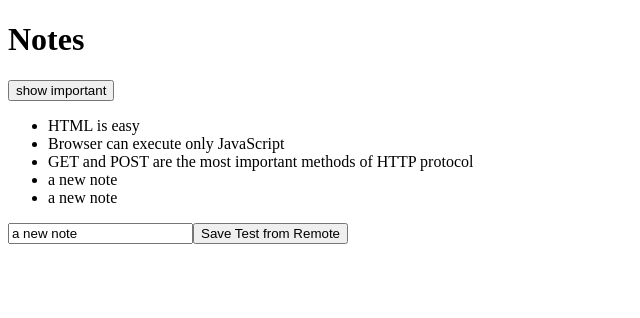
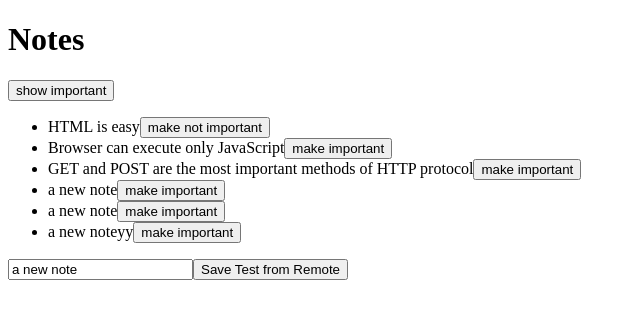
Before and after one commit to totallycrow/fullstack-open, a React (Create React App) app: page / in a window 1280 px wide. Shown: the top 318 px of the page, without its empty margins (0-640 px from the left). Built offline with nearby package versions, Linux system fonts and the light colour scheme; data requests are answered from the project's data file.

Commit message:
code along

```diff
--- a/db.json
+++ b/db.json
@@ -16,19 +16,25 @@
       "id": 3,
       "content": "GET and POST are the most important methods of HTTP protocol",
       "date": "2022-1-17T19:20:14.298Z",
-      "important": true
+      "important": false
     },
     {
       "content": "a new note",
       "date": "2022-06-03T19:20:23.528Z",
-      "important": true,
+      "important": false,
       "id": 4
     },
     {
       "content": "a new note",
       "date": "2022-06-03T19:20:36.568Z",
-      "important": true,
+      "important": false,
       "id": 5
+    },
+    {
+      "content": "a new noteyy",
+      "date": "2022-06-29T23:40:35.841Z",
+      "important": false,
+      "id": 6
     }
   ]
 }
--- a/src/App.js
+++ b/src/App.js
@@ -1,6 +1,7 @@
 import { useState, useEffect } from 'react'
 import Note from "./components/Note";
 import axios from 'axios'
+import noteService from './services/notes'
 
 const App = (props) => {
   const [notes, setNotes] = useState([])
@@ -8,12 +9,10 @@
   const [showAll, setShowAll] = useState(true);
 
   useEffect(() => {
-    console.log('effect')
-    axios
-      .get('http://localhost:3001/notes')
-      .then(response => {
-        console.log('promise fulfilled')
-        setNotes(response.data)
+    noteService
+      .getAll()
+      .then(initialNotes => {
+        setNotes(initialNotes)
       })
   }, [])
 
@@ -28,12 +27,26 @@
       important: Math.random() < 0.5,
     }
 
-    axios
-      .post('http://localhost:3001/notes', noteObject)
-      .then(response => {
-        console.log(response)
-        setNotes(notes.concat(response.data))
+    noteService
+      .create(noteObject)
+      .then(returnedNote => {
+        setNotes(notes.concat(returnedNote))
         setNewNote('')
+      })
+  }
+
+const toggleImportanceOf = id => {
+    const note = notes.find(n => n.id === id)
+    const changedNote = { ...note, important: !note.important }
+
+    noteService
+      .update(id, changedNote)
+      .then(returnedNote => {
+        setNotes(notes.map(note => note.id !== id ? note : returnedNote))
+      })
+      .catch(error => {
+        alert(`the note ${note.content} was already deleted from server`)
+        setNotes(notes.filter(n => n.id !== id))
       })
   }
 
@@ -60,7 +73,7 @@
 
       <ul>
         {notesToShow.map((note) => (
-          <Note key={note.id} note={note} />
+          <Note key={note.id} note={note} toggleImportance={() => toggleImportanceOf(note.id)}/>
         ))}
       </ul>
 
--- a/src/components/Note.js
+++ b/src/components/Note.js
@@ -1,6 +1,12 @@
-const Note = ({ note }) => {
+const Note = ({ note, toggleImportance }) => {
+  const label = note.important
+    ? 'make not important' : 'make important'
+
   return (
-    <li>{note.content}</li>
+    <li>
+      {note.content}
+      <button onClick={toggleImportance}>{label}</button>
+    </li>
   )
 }
 
--- /dev/null
+++ b/src/services/notes.js
@@ -0,0 +1,19 @@
+import axios from "axios";
+const baseUrl = "http://localhost:3001/notes";
+
+const getAll = () => {
+  const request = axios.get(baseUrl);
+  return request.then((response) => response.data);
+};
+
+const create = (newObject) => {
+  const request = axios.post(baseUrl, newObject);
+  return request.then((response) => response.data);
+};
+
+const update = (id, newObject) => {
+  const request = axios.put(`${baseUrl}/${id}`, newObject);
+  return request.then((response) => response.data);
+};
+
+export default { getAll, create, update };
```
